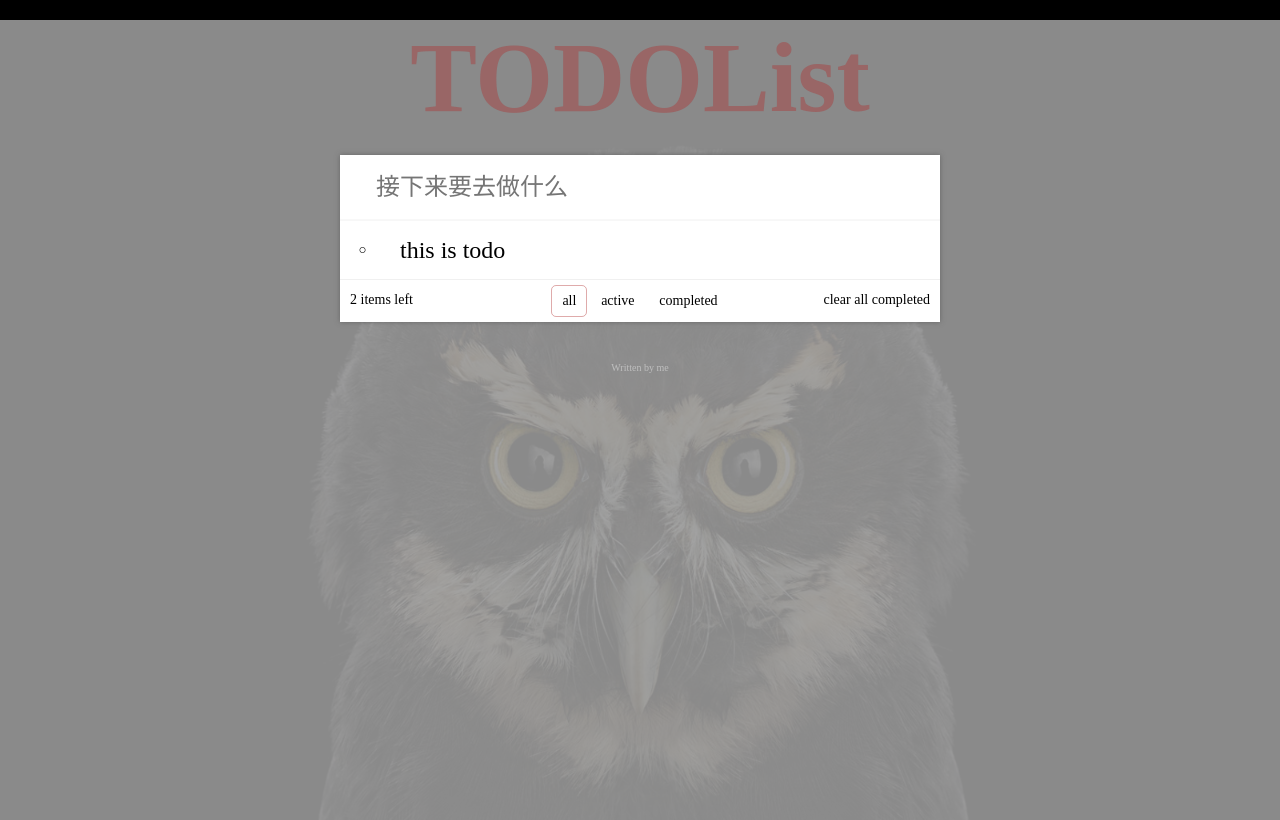
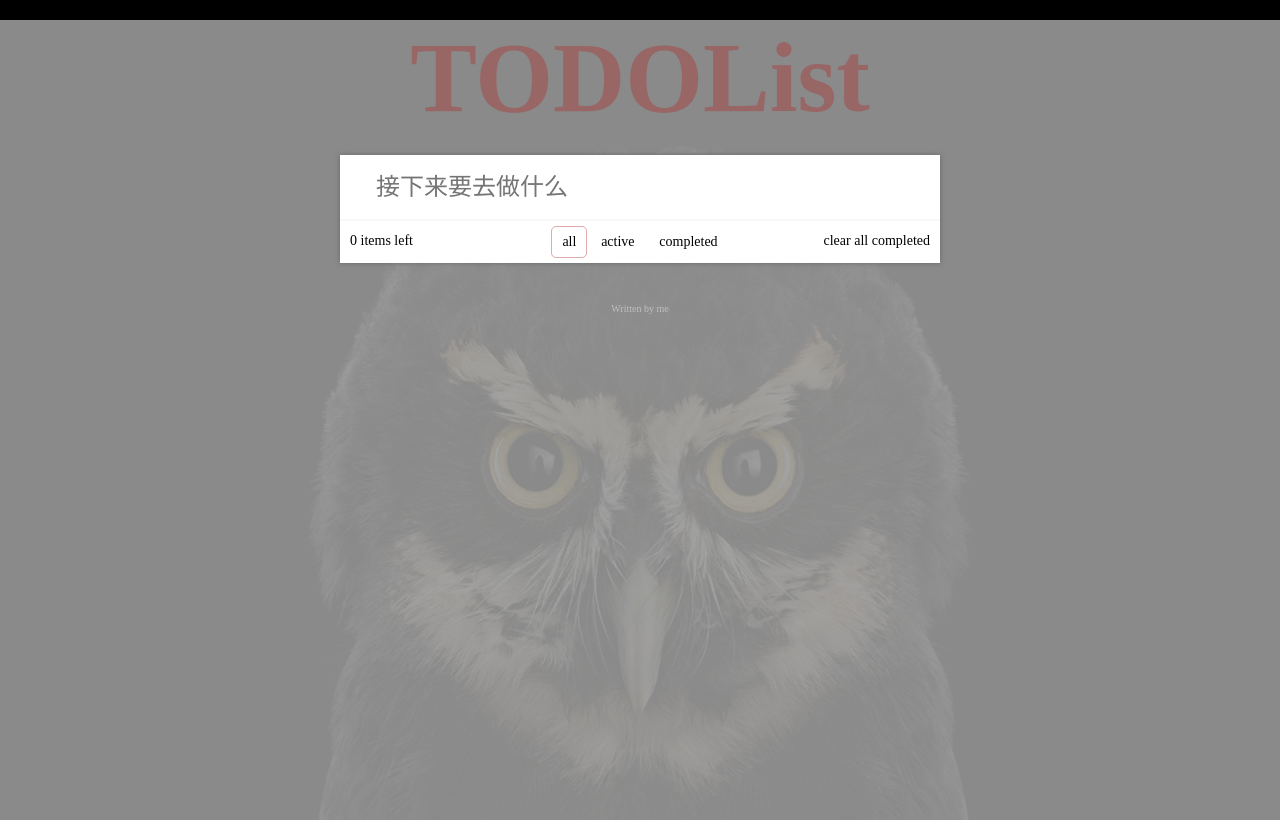
Before and after one commit to havefan-cccoder/vue-TODO, a Vue app: page / in a window 1280 px wide. Built offline with nearby package versions, Linux system fonts and the light colour scheme; the HTML template or start-up script is replaced by a standard one.

Commit message:
添加业务逻辑和readme说明

```diff
--- a/src/todo/item.vue
+++ b/src/todo/item.vue
@@ -6,7 +6,7 @@
         v-model="todo.completed"
         name="" id="">
         <label>{{todo.content}}</label>
-        <button class="destroy" @click="deleteTodo()"></button>
+        <button class="destroy" @click="deleteTodo"></button>
     </div>
 </template>
 <script>
@@ -19,7 +19,7 @@
     },
     methods:{
         deleteTodo() {
-
+            this.$emit('del',this.todo.id)
         }
     }
 }
--- a/src/todo/tabs.vue
+++ b/src/todo/tabs.vue
@@ -1,6 +1,6 @@
 <template>
     <div class="helper">
-        <span class="left">2 items left</span>
+        <span class="left">{{unFinishedTodoLength}} items left</span>
         <span class="tabs">
             <span
                 v-for="state in states"
@@ -19,6 +19,10 @@
         filter: {
             type: String,
             requrie: true
+        },
+        todos: {
+            type: Array,
+            requrie: true
         }
     },
     data() {
@@ -26,9 +30,18 @@
             states: ['all', 'active',  'completed']
         }
     },
+    computed:{
+        unFinishedTodoLength() {
+            return this.todos.filter(todo => !todo.length).length
+        }
+    },
     methods: {
-        toggleFilter(){},
-        clearAllcompleted() {}
+        toggleFilter(state){
+            this.$emit('toggle',state)
+        },
+        clearAllcompleted() {
+            this.$emit('clearAll')
+        }
     }
 }
 </script>
--- a/src/todo/todo.vue
+++ b/src/todo/todo.vue
@@ -6,27 +6,76 @@
             autofocus="autofocus"
             placeholder="接下来要去做什么"
             @keyup.enter="addTodo">
-            <Item :todo="todo"></Item>
-            <tabs :filter="filter"></tabs>
+            <Item
+            v-for="todo in filterCompleted"
+            :key="todo.id"
+            :todo="todo"
+            @del="deleteTodo"/><!--不能随便加括号，不然拿不到值why-->
+            <tabs
+                :filter="filter"
+                :todos=todos
+                @toggle='toggleFilter'
+                @clearAll='clearAllcompleted'
+            />
     </section>
 </template>
 <script>
 import Item from './item.vue'
 import Tabs from './tabs.vue'
+let id = 0
 export default {
     data() {
         return {
-            todo: {
-                id:0,
-                content: 'this is todo',
-                completed: false
-            },
+            todos:[],
             filter: 'all'
         }
     },
     components:{Item, Tabs},
+    computed: {
+        filterCompleted(){
+            if (this.filter == 'all') {
+                return this.todos
+            }
+            const completedFlag = this.filter === 'completed'
+            return this.todos.filter(todo => todo.completed === completedFlag)
+
+            //这段代码要是我写估计得下面这样子……
+            // switch (this.filter) {
+            //     case 'all':
+            //         return this.todos
+            //         break;
+            //     case 'completed':
+            //         return this.todos.filter(todo => todo.completed === true)
+            //         break;
+            //     case 'active':
+            //         return this.todos.filter(todo => todo.completed === false)
+            //         break;
+
+            //     default:
+            //         break;
+            // }
+        }
+    },
     methods: {
-        addTodo() {}
+        addTodo(e) {
+            this.todos.unshift({
+                id: id++,
+                content: e.target.value.trim(),
+                completed: false
+            })
+            e.target.value = ''
+        },
+        deleteTodo(_id){
+            this.todos.splice(this.todos.findIndex(todo => todo.id === _id), 1)
+        },
+        toggleFilter(state){
+            this.filter = state
+        },
+        clearAllcompleted(){
+            this.todos = this.todos.filter(todo => !todo.completed)
+            //我是这么写的……
+            // this.todos = this.todos.filter(todo => todo.completed === false)
+        }
     }
 }
 </script>
```
Also changed, not shown: 1 other file (tests, documents, lock files or other folders).
